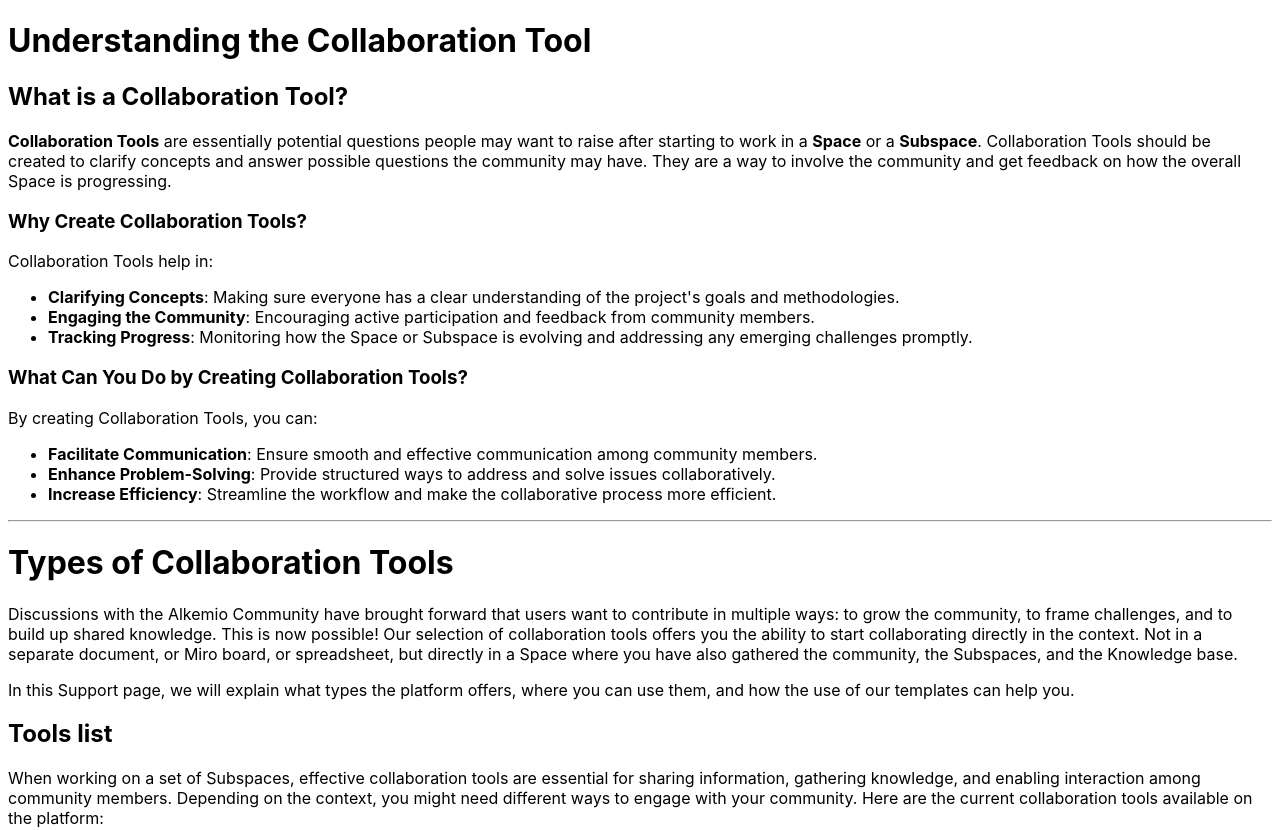
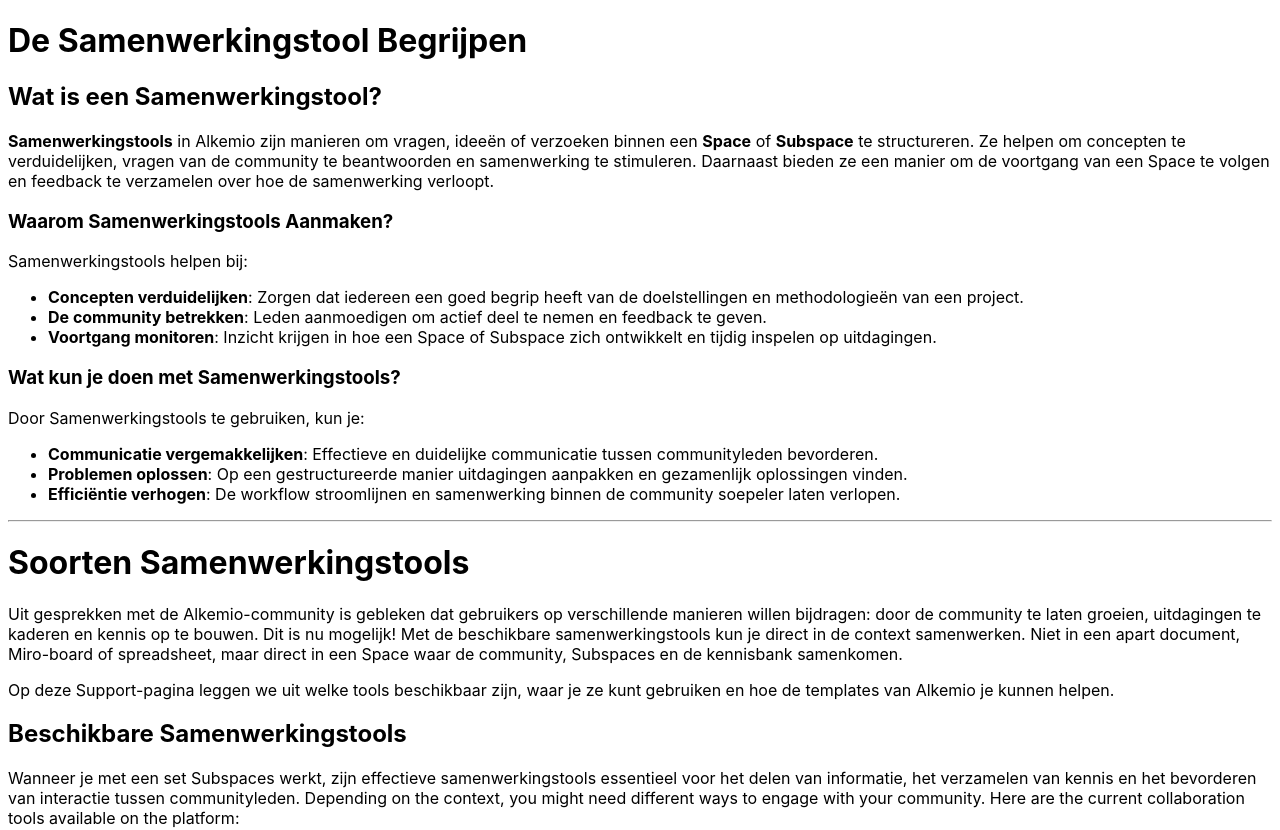
Before and after one commit to alkem-io/documentation, a Next.js app: page /documentation/features/collaboration-tool.nl-NL in a window 1280 px wide. Shown: the top 830 px of the page. Built offline with nearby package versions, Linux system fonts and the light colour scheme.

Commit message:
New translations collaboration-tool.en-us.mdx (Dutch)

```diff
--- a/pages/features/collaboration-tool.nl-NL.mdx
+++ b/pages/features/collaboration-tool.nl-NL.mdx
@@ -1,36 +1,36 @@
-# Understanding the Collaboration Tool
+# De Samenwerkingstool Begrijpen
 
-## What is a Collaboration Tool?
+## Wat is een Samenwerkingstool?
 
-**Collaboration Tools** are essentially potential questions people may want to raise after starting to work in a **Space** or a **Subspace**. Collaboration Tools should be created to clarify concepts and answer possible questions the community may have. They are a way to involve the community and get feedback on how the overall Space is progressing.
+**Samenwerkingstools** in Alkemio zijn manieren om vragen, ideeën of verzoeken binnen een **Space** of **Subspace** te structureren. Ze helpen om concepten te verduidelijken, vragen van de community te beantwoorden en samenwerking te stimuleren. Daarnaast bieden ze een manier om de voortgang van een Space te volgen en feedback te verzamelen over hoe de samenwerking verloopt.
 
-### Why Create Collaboration Tools?
+### Waarom Samenwerkingstools Aanmaken?
 
-Collaboration Tools help in:
+Samenwerkingstools helpen bij:
 
-- **Clarifying Concepts**: Making sure everyone has a clear understanding of the project's goals and methodologies.
-- **Engaging the Community**: Encouraging active participation and feedback from community members.
-- **Tracking Progress**: Monitoring how the Space or Subspace is evolving and addressing any emerging challenges promptly.
+- **Concepten verduidelijken**: Zorgen dat iedereen een goed begrip heeft van de doelstellingen en methodologieën van een project.
+- **De community betrekken**: Leden aanmoedigen om actief deel te nemen en feedback te geven.
+- **Voortgang monitoren**: Inzicht krijgen in hoe een Space of Subspace zich ontwikkelt en tijdig inspelen op uitdagingen.
 
-### What Can You Do by Creating Collaboration Tools?
+### Wat kun je doen met Samenwerkingstools?
 
-By creating Collaboration Tools, you can:
+Door Samenwerkingstools te gebruiken, kun je:
 
-- **Facilitate Communication**: Ensure smooth and effective communication among community members.
-- **Enhance Problem-Solving**: Provide structured ways to address and solve issues collaboratively.
-- **Increase Efficiency**: Streamline the workflow and make the collaborative process more efficient.
+- **Communicatie vergemakkelijken**: Effectieve en duidelijke communicatie tussen communityleden bevorderen.
+- **Problemen oplossen**: Op een gestructureerde manier uitdagingen aanpakken en gezamenlijk oplossingen vinden.
+- **Efficiëntie verhogen**: De workflow stroomlijnen en samenwerking binnen de community soepeler laten verlopen.
 
 ---
 
-# Types of Collaboration Tools
+# Soorten Samenwerkingstools
 
-Discussions with the Alkemio Community have brought forward that users want to contribute in multiple ways: to grow the community, to frame challenges, and to build up shared knowledge. This is now possible! Our selection of collaboration tools offers you the ability to start collaborating directly in the context. Not in a separate document, or Miro board, or spreadsheet, but directly in a Space where you have also gathered the community, the Subspaces, and the Knowledge base.
+Uit gesprekken met de Alkemio-community is gebleken dat gebruikers op verschillende manieren willen bijdragen: door de community te laten groeien, uitdagingen te kaderen en kennis op te bouwen. Dit is nu mogelijk! Met de beschikbare samenwerkingstools kun je direct in de context samenwerken. Niet in een apart document, Miro-board of spreadsheet, maar direct in een Space waar de community, Subspaces en de kennisbank samenkomen.
 
-In this Support page, we will explain what types the platform offers, where you can use them, and how the use of our templates can help you.
+Op deze Support-pagina leggen we uit welke tools beschikbaar zijn, waar je ze kunt gebruiken en hoe de templates van Alkemio je kunnen helpen.
 
-## Tools list
+## Beschikbare Samenwerkingstools
 
-When working on a set of Subspaces, effective collaboration tools are essential for sharing information, gathering knowledge, and enabling interaction among community members. Depending on the context, you might need different ways to engage with your community. Here are the current collaboration tools available on the platform:
+Wanneer je met een set Subspaces werkt, zijn effectieve samenwerkingstools essentieel voor het delen van informatie, het verzamelen van kennis en het bevorderen van interactie tussen communityleden. Depending on the context, you might need different ways to engage with your community. Here are the current collaboration tools available on the platform:
 
 - **A Post**: Use this tool to initiate discussions, share messages (including guidance videos), or pose questions to the community. Members can respond with comments.
 - **A Whiteboard**: Collaborate visually in real time. Multiple participants can add notes, drawings, or other visual elements to a stakeholder map or collectively sketch out the vision for a Subspace.
```
